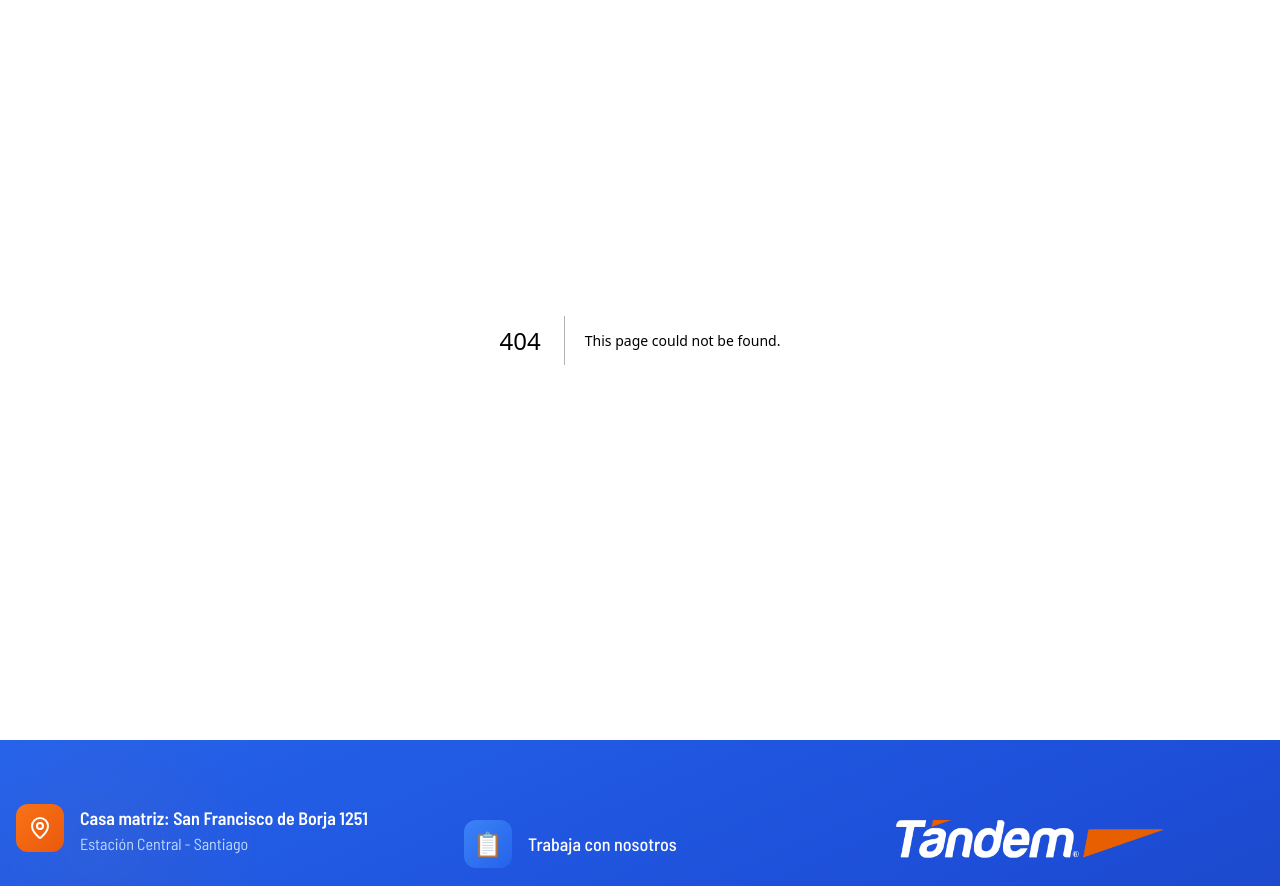
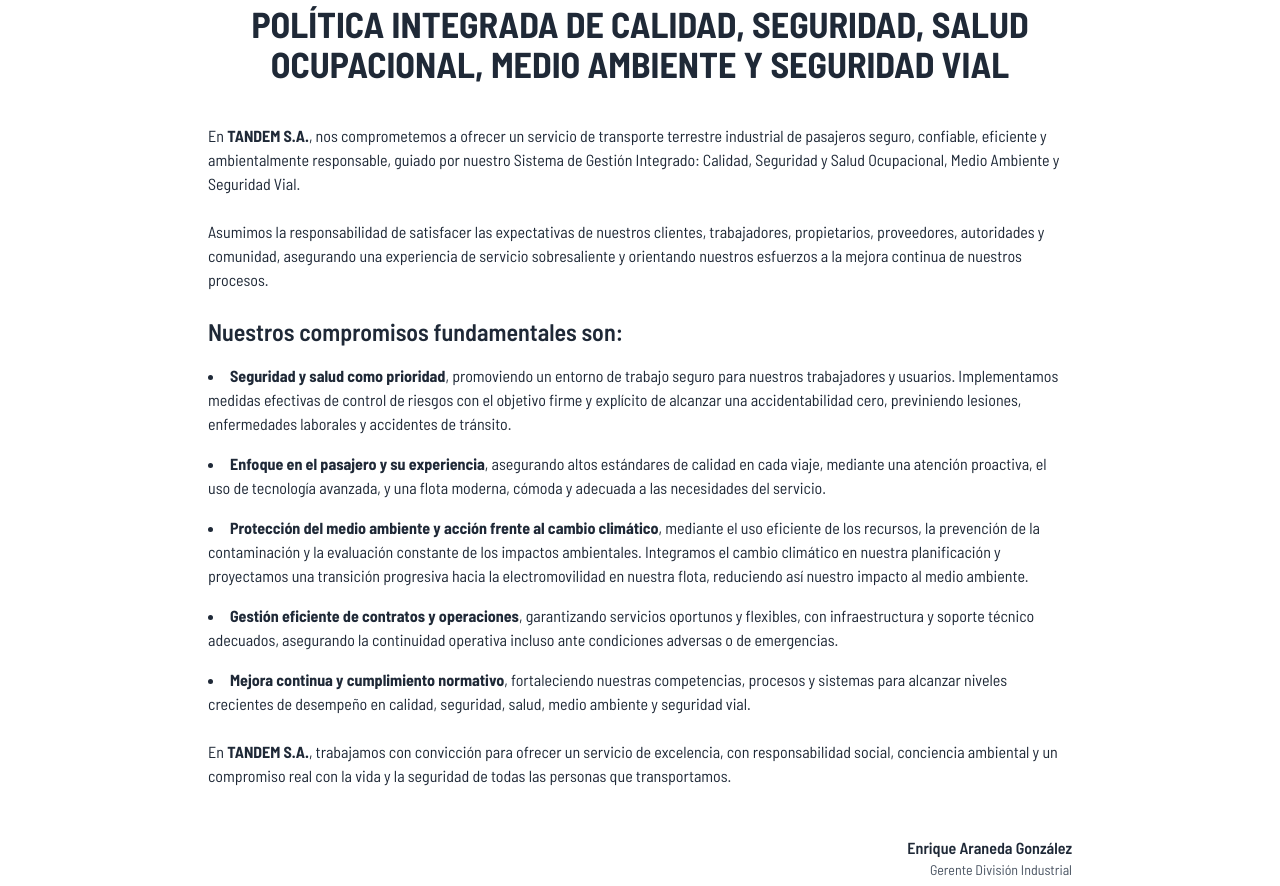
Before and after one commit to dorian-cesar/tandem-industrial-web, a Next.js app: page /politica in a window 1280 px wide. Before the commit this address had no page. Shown: the part 140-1026 px from the top of the page. Built offline with nearby package versions, Linux system fonts and the light colour scheme.

Commit message:
fix: corregir etiqueta de vehículos en la página de inicio y agregar política de calidad en nueva página

```diff
--- a/app/page.tsx
+++ b/app/page.tsx
@@ -81,7 +81,7 @@ export default function HomePage() {
       icon: MapPin,
     },
     { key: "collaborators", number: 2500, label: "Colaboradores", icon: Users },
-    { key: "vehicles", number: 300, label: "Equipos (buses - van)", icon: Bus },
+    { key: "vehicles", number: 300, label: "Equipos (Buses - Van)", icon: Bus },
     {
       key: "centers",
       number: 10,
--- /dev/null
+++ b/app/politica/page.tsx
@@ -0,0 +1,72 @@
+import { Metadata } from "next";
+
+export const metadata: Metadata = {
+  title: "Política Integrada | TANDEM S.A.",
+  description: "Compromisos de TANDEM S.A. en calidad, seguridad, salud ocupacional, medio ambiente y seguridad vial.",
+};
+
+export default function PoliticaIntegradaPage() {
+  return (
+    <main className="max-w-4xl mx-auto px-4 py-16 text-gray-800 dark:text-gray-100">
+      <h1 className="text-3xl md:text-4xl font-bold text-center mb-10">
+        POLÍTICA INTEGRADA DE CALIDAD, SEGURIDAD, SALUD OCUPACIONAL,
+        MEDIO AMBIENTE Y SEGURIDAD VIAL
+      </h1>
+
+      <p className="mb-6">
+        En <strong>TANDEM S.A.</strong>, nos comprometemos a ofrecer un servicio de transporte terrestre industrial
+        de pasajeros seguro, confiable, eficiente y ambientalmente responsable, guiado por nuestro Sistema de
+        Gestión Integrado: Calidad, Seguridad y Salud Ocupacional, Medio Ambiente y Seguridad Vial.
+      </p>
+
+      <p className="mb-6">
+        Asumimos la responsabilidad de satisfacer las expectativas de nuestros clientes, trabajadores, propietarios,
+        proveedores, autoridades y comunidad, asegurando una experiencia de servicio sobresaliente y orientando
+        nuestros esfuerzos a la mejora continua de nuestros procesos.
+      </p>
+
+      <h2 className="text-2xl font-semibold mb-4">Nuestros compromisos fundamentales son:</h2>
+      <ul className="space-y-4 list-disc list-inside mb-6">
+        <li>
+          <strong>Seguridad y salud como prioridad</strong>, promoviendo un entorno de trabajo seguro
+          para nuestros trabajadores y usuarios. Implementamos medidas efectivas de
+          control de riesgos con el objetivo firme y explícito de alcanzar una accidentabilidad
+          cero, previniendo lesiones, enfermedades laborales y accidentes de tránsito.
+        </li>
+        <li>
+          <strong>Enfoque en el pasajero y su experiencia</strong>, asegurando altos estándares de calidad
+          en cada viaje, mediante una atención proactiva, el uso de tecnología avanzada, y
+          una flota moderna, cómoda y adecuada a las necesidades del servicio.
+        </li>
+        <li>
+          <strong>Protección del medio ambiente y acción frente al cambio climático</strong>, mediante el
+          uso eficiente de los recursos, la prevención de la contaminación y la evaluación
+          constante de los impactos ambientales. Integramos el cambio climático en nuestra
+          planificación y proyectamos una transición progresiva hacia la electromovilidad en
+          nuestra flota, reduciendo así nuestro impacto al medio ambiente.
+        </li>
+        <li>
+          <strong>Gestión eficiente de contratos y operaciones</strong>, garantizando servicios oportunos y
+          flexibles, con infraestructura y soporte técnico adecuados, asegurando la
+          continuidad operativa incluso ante condiciones adversas o de emergencias.
+        </li>
+        <li>
+          <strong>Mejora continua y cumplimiento normativo</strong>, fortaleciendo nuestras competencias,
+          procesos y sistemas para alcanzar niveles crecientes de desempeño en calidad,
+          seguridad, salud, medio ambiente y seguridad vial.
+        </li>
+      </ul>
+
+      <p className="mb-12">
+        En <strong>TANDEM S.A.</strong>, trabajamos con convicción para ofrecer un servicio de excelencia, con
+        responsabilidad social, conciencia ambiental y un compromiso real con la vida y la seguridad de
+        todas las personas que transportamos.
+      </p>
+
+      <div className="text-right">
+        <p className="font-semibold">Enrique Araneda González</p>
+        <p className="text-sm text-gray-600 dark:text-gray-400">Gerente División Industrial</p>
+      </div>
+    </main>
+  );
+}
--- a/components/footer.tsx
+++ b/components/footer.tsx
@@ -115,6 +115,15 @@ export default function Footer() {
                 <span className="text-lg font-medium">Canal de denuncias</span>
               </Link>
             </motion.div>
+
+            <motion.div whileHover={{ x: 5 }} transition={{ duration: 0.2 }}>
+              <Link
+                href="/politica"
+                className="flex items-center space-x-4 hover:text-orange-300 transition-colors duration-300 group p-4 rounded-xl hover:bg-white/10"
+              >
+                <span className="text-lg font-medium">Pólitica de Calidad</span>
+              </Link>
+            </motion.div>
           </motion.div>
 
           {/* Logo and Social */}
```
